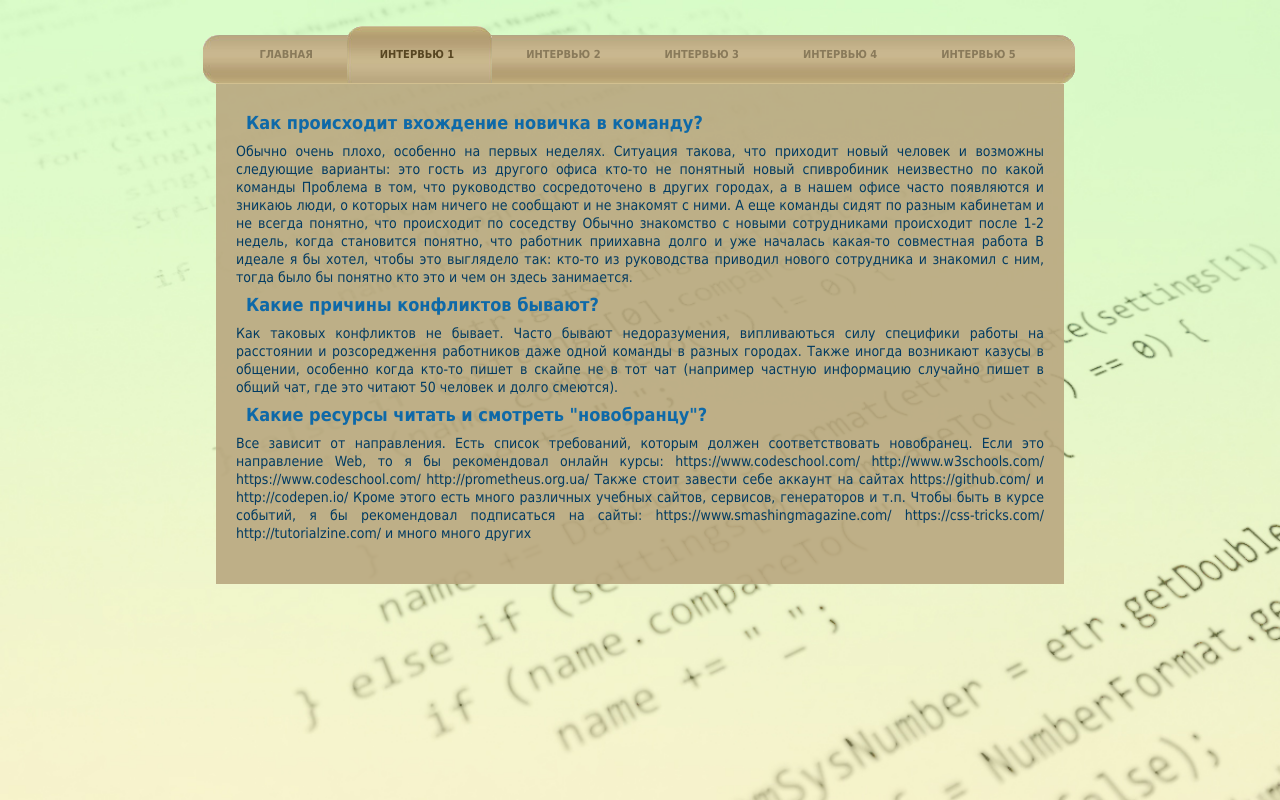
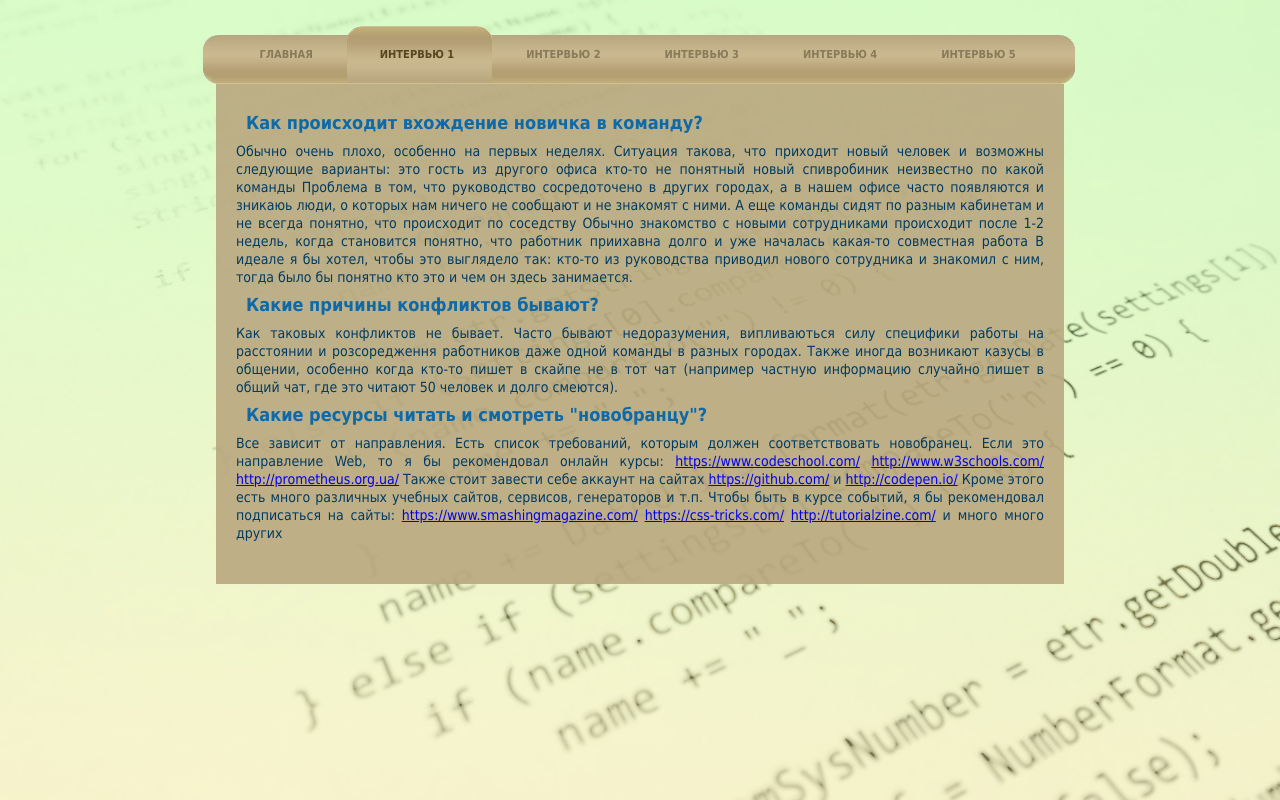
Before and after one commit to salexandr/work2, a plain HTML site: page int1.html in a window 1280 px wide. Drawn offline with Linux system fonts and the light colour scheme.

Commit message:
dorabotka

```diff
--- a/int1.html
+++ b/int1.html
@@ -28,7 +28,7 @@
     <h3>Какие причины конфликтов бывают?</h3>
 	<p>Как таковых конфликтов не бывает. Часто бывают недоразумения, випливаються силу специфики работы на расстоянии и розсоредження работников даже одной команды в разных городах. Также иногда возникают казусы в общении, особенно когда кто-то пишет в скайпе не в тот чат (например частную информацию случайно пишет в общий чат, где это читают 50 человек и долго смеются).</p>
     <h3>Какие ресурсы читать и смотреть "новобранцу"?</h3>
-	<p>Все зависит от направления. Есть список требований, которым должен соответствовать новобранец. Если это направление Web, то я бы рекомендовал онлайн курсы: https://www.codeschool.com/ http://www.w3schools.com/ https://www.codeschool.com/ http://prometheus.org.ua/ Также стоит завести себе аккаунт на сайтах https://github.com/ и http://codepen.io/ Кроме этого есть много различных учебных сайтов, сервисов, генераторов и т.п. Чтобы быть в курсе событий, я бы рекомендовал подписаться на сайты: https://www.smashingmagazine.com/ https://css-tricks.com/ http://tutorialzine.com/ и много много других</p>
+	<p>Все зависит от направления. Есть список требований, которым должен соответствовать новобранец. Если это направление Web, то я бы рекомендовал онлайн курсы: <a href="https://www.codeschool.com/">https://www.codeschool.com/</a> <a href="http://www.w3schools.com/">http://www.w3schools.com/</a> <a href="http://prometheus.org.ua/">http://prometheus.org.ua/</a> Также стоит завести себе аккаунт на сайтах <a href="https://github.com/">https://github.com/</a> и <a href="http://codepen.io/">http://codepen.io/</a> Кроме этого есть много различных учебных сайтов, сервисов, генераторов и т.п. Чтобы быть в курсе событий, я бы рекомендовал подписаться на сайты: <a href="https://www.smashingmagazine.com/">https://www.smashingmagazine.com/</a> <a href="https://css-tricks.com/">https://css-tricks.com/</a> <a href="http://tutorialzine.com/">http://tutorialzine.com/</a> и много много других</p>
 	</div>
   </div>
 
```
Also changed, not shown: index.html (+1 -0 lines), style.css (+9 -1 lines).
